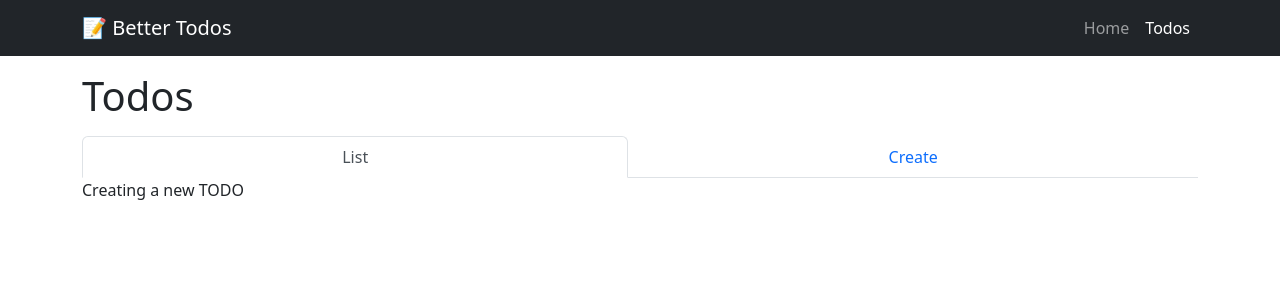
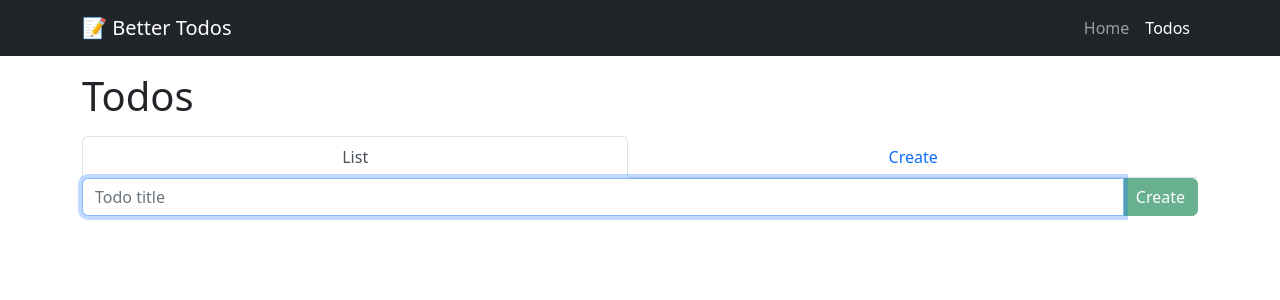
Before and after one commit to devjoppe/mi-todo-react, a React (Vite) app: page /todos/create in a window 1280 px wide. Shown: the top 300 px of the page. Built offline with nearby package versions, Linux system fonts and the light colour scheme.

Commit message:
Moved the form to a new PageComponent, and navigation work with nested Routes

```diff
--- a/data/db.json
+++ b/data/db.json
@@ -19,6 +19,11 @@
       "title": "Creating a new todo",
       "completed": false,
       "id": 4
+    },
+    {
+      "title": "JO CREATE",
+      "completed": false,
+      "id": 5
     }
   ]
 }
--- a/src/components/TodoGroup.tsx
+++ b/src/components/TodoGroup.tsx
@@ -1,9 +1,8 @@
 import {useEffect, useState} from "react";
-import {Todo, Todos} from "../types";
+import {Todos} from "../types";
 import * as TodosAPI from "../services/TodosAPI.ts";
 import ListGroup from "react-bootstrap/ListGroup";
 import {Link} from "react-router-dom";
-import AddNewTodoForm from "./AddNewTodoForm.tsx";
 
 const TodoGroup = () => {
 
@@ -13,12 +12,6 @@ const TodoGroup = () => {
     const getTodos = async () => {
         const data = await TodosAPI.getTodos()
         setTodos(data)
-    }
-
-    // Create a new todo in the API
-     const addTodo = async (todo: Todo) => {
-        await TodosAPI.createTodo(todo)
-        getTodos()
     }
 
     /*
@@ -58,8 +51,6 @@ const TodoGroup = () => {
 
     return(
         <>
-            <AddNewTodoForm onAddTodo={addTodo} />
-            <p>HELLO?</p>
             {todos.length > 0 && (
                 <ListGroup className="todolist">
                     {todos.map(todo => (
--- a/src/pages/CreateTodo.tsx
+++ b/src/pages/CreateTodo.tsx
@@ -1,8 +1,20 @@
+import AddNewTodoForm from "../components/AddNewTodoForm.tsx";
+import {Todo} from "../types";
+import * as TodosAPI from "../services/TodosAPI.ts";
+
 const CreateTodo = () => {
+
+    // Create a new todo in the API
+    const addTodo = async (todo: Todo) => {
+        await TodosAPI.createTodo(todo)
+        //getTodos()
+        //When completed, go to the list page and display the new item.
+    }
+
     return(
-        <div>
-            Creating a new TODO
-        </div>
+        <>
+            <AddNewTodoForm onAddTodo={addTodo} />
+        </>
     )
 }
 
```
